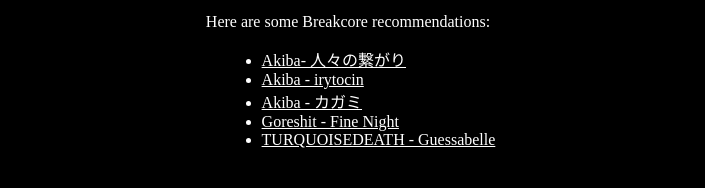
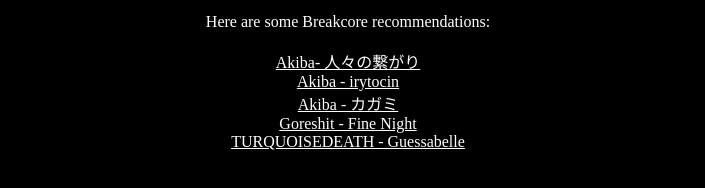
Before and after one commit to Reaaj/motivationalmeme-html, a plain HTML site: page index.html in a window 1280 px wide. Shown: the part 608-796 px from the top of the page, without its empty margins (292-997 px from the left). Drawn offline with nearby package versions, Linux system fonts and the light colour scheme.

Commit message:
Add files via upload

```diff
--- a/index.html
+++ b/index.html
@@ -32,14 +32,12 @@ But it must have the following features:
     <div id="p"><p>Helps you to disassociate :3</p></div>
     <div id="img"><img src="./assets/images/cyberpunk.gif"></div>
     <div id="p">
-      <p>Here are some Breakcore recommendations:
-        <ul>
-          <li><a href="https://www.youtube.com/watch?v=OLHrv2vMm34">Akiba- 人々の繋がり</a></li>
-          <li><a href="https://www.youtube.com/watch?v=ZjdwR5jtQjc">Akiba - irytocin</a></li>
-          <li><a href="https://www.youtube.com/watch?v=WaXPRDwig_c">Akiba - カガミ</a></li>
-          <li><a href="https://www.youtube.com/watch?v=y9ygGm_rwpg">Goreshit - Fine Night</a></li>
-          <li><a href="https://www.youtube.com/watch?v=NNLoH8qDg84">TURQUOISEDEATH - Guessabelle</a></li>
-        </ul>
+      <p>Here are some Breakcore recommendations: <br /> <br />
+          <a href="https://www.youtube.com/watch?v=OLHrv2vMm34">Akiba- 人々の繋がり</a> <br />
+          <a href="https://www.youtube.com/watch?v=ZjdwR5jtQjc">Akiba - irytocin</a> <br />
+          <a href="https://www.youtube.com/watch?v=WaXPRDwig_c">Akiba - カガミ</a> <br />
+          <a href="https://www.youtube.com/watch?v=y9ygGm_rwpg">Goreshit - Fine Night</a> <br />
+          <a href="https://www.youtube.com/watch?v=NNLoH8qDg84">TURQUOISEDEATH - Guessabelle</a>
       </p>
     </div>
   </body>
--- a/style.css
+++ b/style.css
@@ -14,7 +14,7 @@ p{
 }
 
 ul{
-    margin-left: 30%;
+    text-align: center;
 }
 
 img{
```
